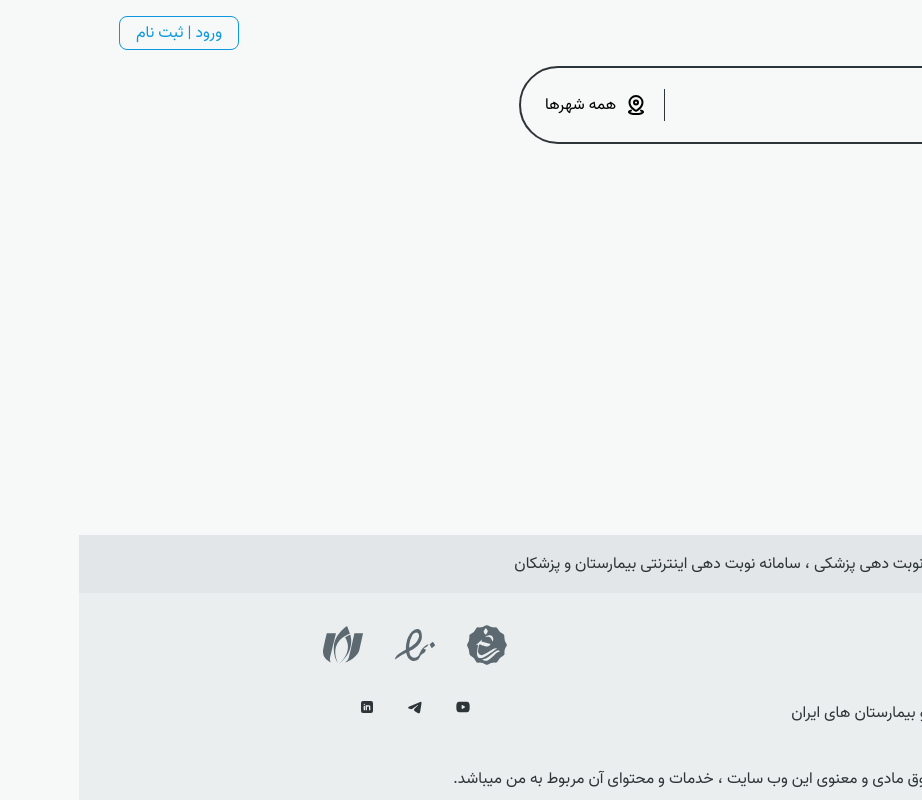
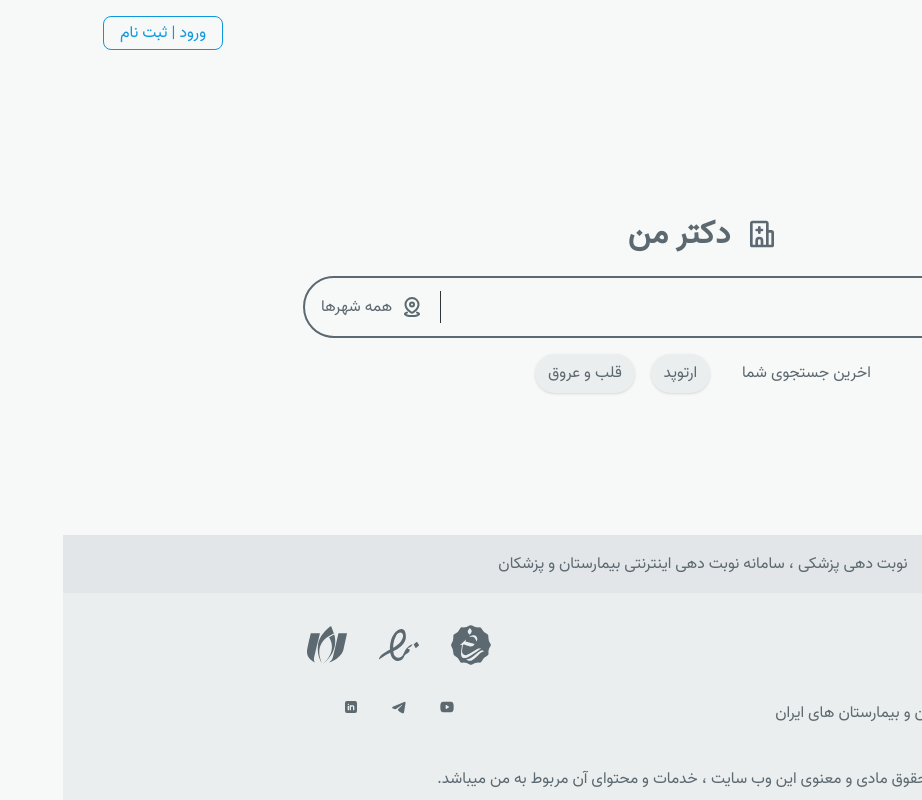
Before and after one commit to mowhammadali/my-doctor, a Next.js app: page / in a window 1280 px wide. Shown: the whole page, without its empty margins (358-1280 px from the left). Built offline with nearby package versions, Linux system fonts and the light colour scheme; a web font is replaced by a local one.

Commit message:
[implement] home

```diff
--- a/package.json
+++ b/package.json
@@ -3,7 +3,7 @@
 	"version": "0.1.0",
 	"private": true,
 	"scripts": {
-		"dev": "next dev -p 4041",
+		"dev": "start http://localhost:4041 && next dev -p 4041",
 		"build": "next build",
 		"start": "next start",
 		"lint": "next lint",
--- a/src/app/globals.css
+++ b/src/app/globals.css
@@ -97,13 +97,13 @@ a {
 
 body {
 	display: grid;
-	grid-template-rows: auto 1fr auto;
+	grid-template-rows: auto 1fr auto auto;
 
 	min-block-size: 100vh;
 	min-block-size: 100dvh;
 
 	background-color: var(--color-surface-400);
-	color: var(--color-text-500);
+	color: var(--color-text-700);
 
 	> * {
 		padding-inline: var(--full-width-padding-inline);
--- /dev/null
+++ b/src/app/page.module.css
@@ -0,0 +1,37 @@
+.home {
+	block-size: 100%;
+	inline-size: 100%;
+
+	display: grid;
+	align-content: center;
+	justify-items: center;
+	gap: 1rem;
+	padding-block: 1rem;
+
+	h1 {
+		display: inline-flex;
+		align-items: center;
+		gap: 1rem;
+	}
+
+	.history {
+		display: flex;
+		align-items: center;
+		justify-content: center;
+		gap: 2rem;
+
+		ul {
+			display: flex;
+			flex-wrap: wrap;
+			align-items: center;
+			gap: 1rem;
+
+			> li {
+				padding: 0.4rem 0.8rem;
+				border-radius: 999px;
+				background-color: var(--color-gray-93);
+				box-shadow: var(--shadow-400);
+			}
+		}
+	}
+}
--- a/src/app/page.tsx
+++ b/src/app/page.tsx
@@ -1,10 +1,25 @@
 import { type ReactNode } from 'react';
+
 import GlobalSearchBox from '@/components/global-search-box/global-search-box.component';
+import MingcuteHospitalLine from '@/icons/MingcuteHospitalLine';
+
+import styles from './page.module.css';
 
 export default function Home(): ReactNode {
 	return (
-		<div>
+		<div className={styles.home}>
+			<h1>
+				<MingcuteHospitalLine />
+				دکتر من
+			</h1>
 			<GlobalSearchBox />
+			<div className={styles.history}>
+				<div>اخرین جستجوی شما</div>
+				<ul>
+					<li>ارتوپد</li>
+					<li>قلب و عروق</li>
+				</ul>
+			</div>
 		</div>
 	);
 }
--- a/src/components/global-search-box/global-search-box.module.css
+++ b/src/components/global-search-box/global-search-box.module.css
@@ -5,9 +5,9 @@
 
 	inline-size: min(100%, 50rem);
 
-	padding: 1rem;
+	padding: 0.5rem;
 
-	border: 2px solid var(--color-gray-20);
+	border: 2px solid var(--color-gray-40);
 	border-radius: 999rem;
 
 	.prefix {
@@ -18,6 +18,8 @@
 
 		> svg {
 			font-size: 1.5rem;
+
+			color: var(--color-text-700);
 		}
 	}
 
@@ -57,6 +59,8 @@
 
 			cursor: pointer;
 
+			color: var(--color-text-700);
+
 			> svg {
 				font-size: 1.5rem;
 			}
--- /dev/null
+++ b/src/icons/MingcuteHospitalLine.tsx
@@ -0,0 +1,25 @@
+import React, { SVGProps } from 'react';
+
+export function MingcuteHospitalLine(
+	props: SVGProps<SVGSVGElement>
+): React.JSX.Element {
+	return (
+		<svg
+			xmlns="http://www.w3.org/2000/svg"
+			width="1em"
+			height="1em"
+			viewBox="0 0 24 24"
+			{...props}
+		>
+			{/* Icon from MingCute Icon by MingCute Design - https://github.com/Richard9394/MingCute/blob/main/LICENSE */}
+			<g fill="none">
+				<path d="m12.593 23.258l-.011.002l-.071.035l-.02.004l-.014-.004l-.071-.035q-.016-.005-.024.005l-.004.01l-.017.428l.005.02l.01.013l.104.074l.015.004l.012-.004l.104-.074l.012-.016l.004-.017l-.017-.427q-.004-.016-.017-.018m.265-.113l-.013.002l-.185.093l-.01.01l-.003.011l.018.43l.005.012l.008.007l.201.093q.019.005.029-.008l.004-.014l-.034-.614q-.005-.018-.02-.022m-.715.002a.02.02 0 0 0-.027.006l-.006.014l-.034.614q.001.018.017.024l.015-.002l.201-.093l.01-.008l.004-.011l.017-.43l-.003-.012l-.01-.01z" />
+				<path
+					fill="currentColor"
+					d="M15 2a2 2 0 0 1 2 2v5h2a2 2 0 0 1 2 2v9.9a1.1 1.1 0 0 1-1.1 1.1H4.1A1.1 1.1 0 0 1 3 20.9V4a2 2 0 0 1 2-2zm0 2H5v16h2v-3a3 3 0 1 1 6 0v3h2zm4 7h-2v9h2zm-9 5a1 1 0 0 0-.993.883L9 17v3h2v-3a1 1 0 0 0-1-1m0-10a1 1 0 0 1 1 1v1h1a1 1 0 1 1 0 2h-1v1a1 1 0 1 1-2 0v-1H8a1 1 0 0 1 0-2h1V7a1 1 0 0 1 1-1"
+				/>
+			</g>
+		</svg>
+	);
+}
+export default MingcuteHospitalLine;
```
